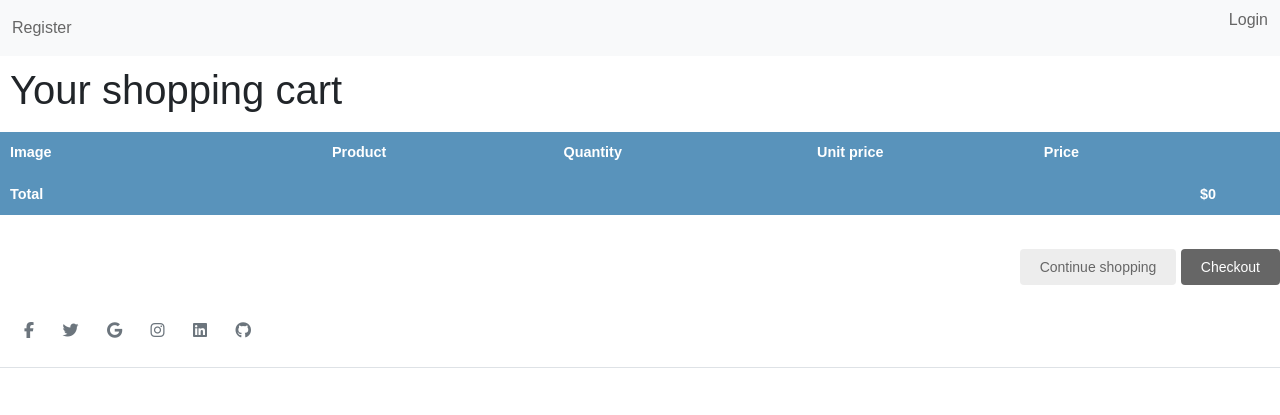
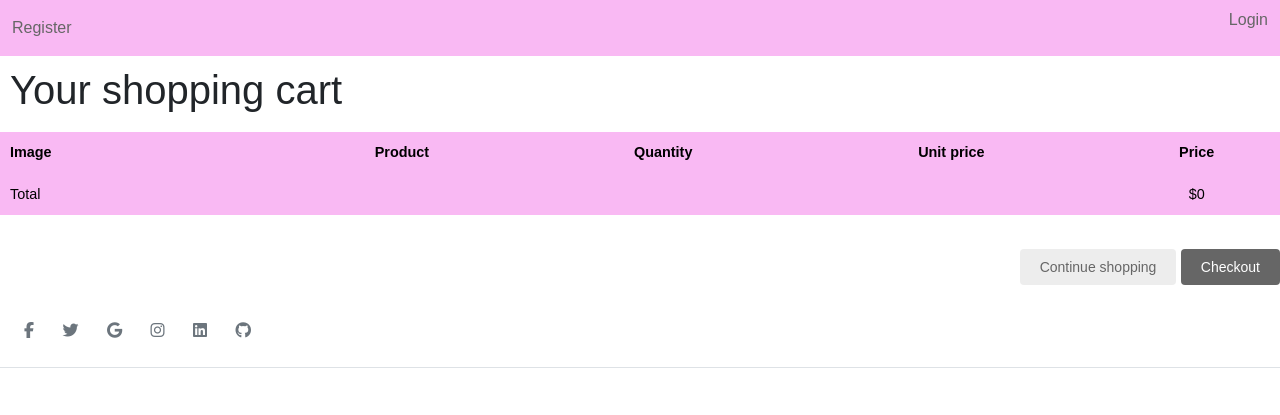
Before and after one commit to Code-Institute-Submissions/old-town-jewels, a Django app: page /cart/ in a window 1280 px wide. Shown: the top 415 px of the page. Run offline with Django 4.2, Linux system fonts and the light colour scheme; parts of the project's set-up code (start-up, migrations or seed data) failed here and were passed over; some libraries are stand-ins or nearby versions; some web fonts are replaced.

Commit message:
change color of navbar and of shopping cart

```diff
--- a/myshop/cart/templates/cart/detail.html
+++ b/myshop/cart/templates/cart/detail.html
@@ -12,8 +12,8 @@
         <th>Product</th>
         <th>Quantity</th>
         <th>Unit price</th>
+        <th></th>
         <th>Price</th>
-        <th></th>
       </tr>
     </thead>
     <tbody>
@@ -41,8 +41,8 @@
               </form>
             </td>
             <td class="num">${{ item.price }}</td>
+            <td></td>
             <td class="num">${{ item.total_price }}</td>
-            <td></td>
           </tr>
         {% endwith %}
       {% endfor %}
--- a/myshop/shop/static/css/stylesheet.css
+++ b/myshop/shop/static/css/stylesheet.css
@@ -39,7 +39,10 @@ a.button.light {
     color:#666;
     background:#ededed;
 }
-
+/* navbar */
+nav.navbar {
+    background-color: rgba(247, 164, 240, 0.76)!important;
+}
 .text-left {
     text-align:left;
 }
@@ -83,9 +86,8 @@ tbody tr.subtotal {
     background:#ccc;
 }
 thead th, tbody tr.total {
-    background:#5993bb;
-    color:#fff;
-    font-weight:bold;
+    background:rgba(247, 164, 240, 0.76);
+    color: black;
 }
 table.cart {
     margin-bottom:40px;
@@ -165,6 +167,7 @@ ul.errorlist {
     list-style:none;
     padding:10px 14px;
 }
+
 
 #sidebar ul li a {
     display:block;
```
Also changed, not shown: myshop/db.sqlite3.
